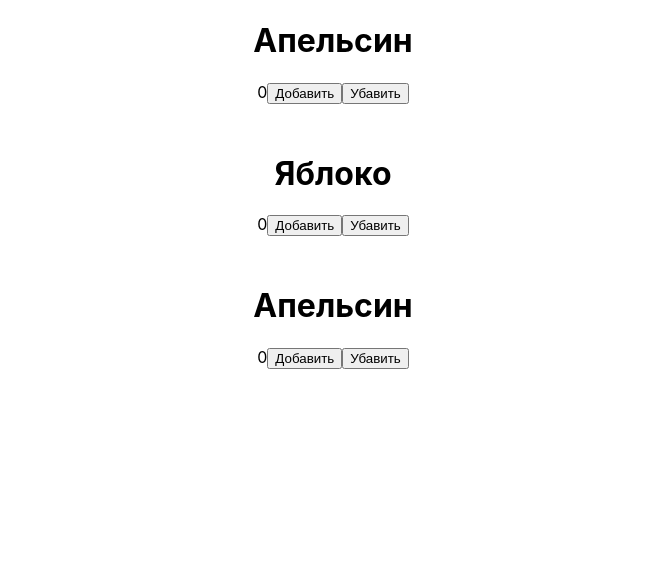
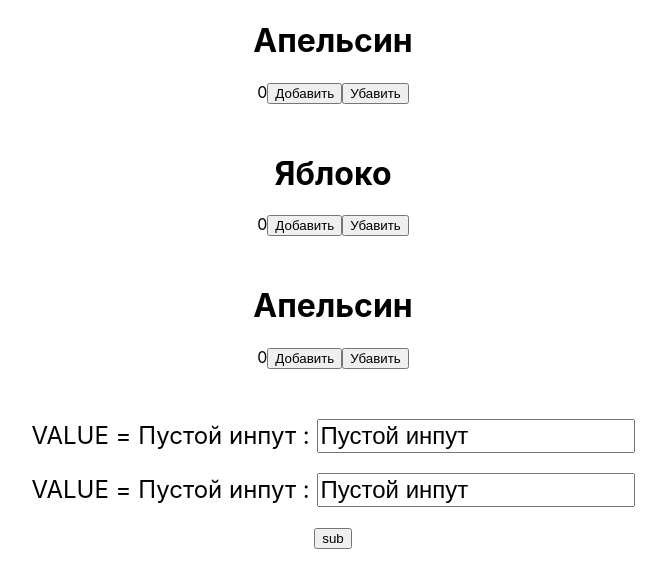
Before and after one commit to Alexnn0987/react_course_2021, a React (Create React App) app: page / in a window 1280 px wide. Shown: the top 588 px of the page, without its empty margins (307-973 px from the left). Built offline with nearby package versions, Linux system fonts and the light colour scheme.

Commit message:
commit state 2

```diff
--- a/src/App.tsx
+++ b/src/App.tsx
@@ -1,6 +1,7 @@
 import React, { useState } from "react";
 import "./App.css";
 import ProductCounter from "./ProductCounter";
+import Form from "./Form/index";
 
 const App = () => {
   const [orangeCounter, setOrangeCounter] = useState(0);
@@ -22,6 +23,7 @@
         count={orangeCounter}
         setCount={setOrangeCounter}
       />
+      <Form />
     </div>
   );
 };
--- /dev/null
+++ b/src/Form/Input/input.tsx
@@ -0,0 +1,19 @@
+import React, { useState } from "react";
+
+const Input: React.FC = () => {
+  const [value, setValue] = useState("Пустой инпут");
+  const ChangeHandler = (e: React.ChangeEvent<HTMLInputElement>) => {
+    setValue(e.target.value);
+  };
+  return (
+    <div style={{ fontSize: "24px" }}>
+      <span>{`VALUE = ${value} : `}</span>
+      <input
+        onChange={ChangeHandler}
+        style={{ fontSize: "24px", marginBottom: "20px" }}
+        value={value}
+      />
+    </div>
+  );
+};
+export default Input;
--- /dev/null
+++ b/src/Form/index.tsx
@@ -0,0 +1,13 @@
+import React from "react";
+import Input from "./Input/input";
+
+const Form: React.FC = () => {
+  return (
+    <div>
+      <Input />
+      <Input />
+      <button type="button">sub</button>
+    </div>
+  );
+};
+export default Form;
```
